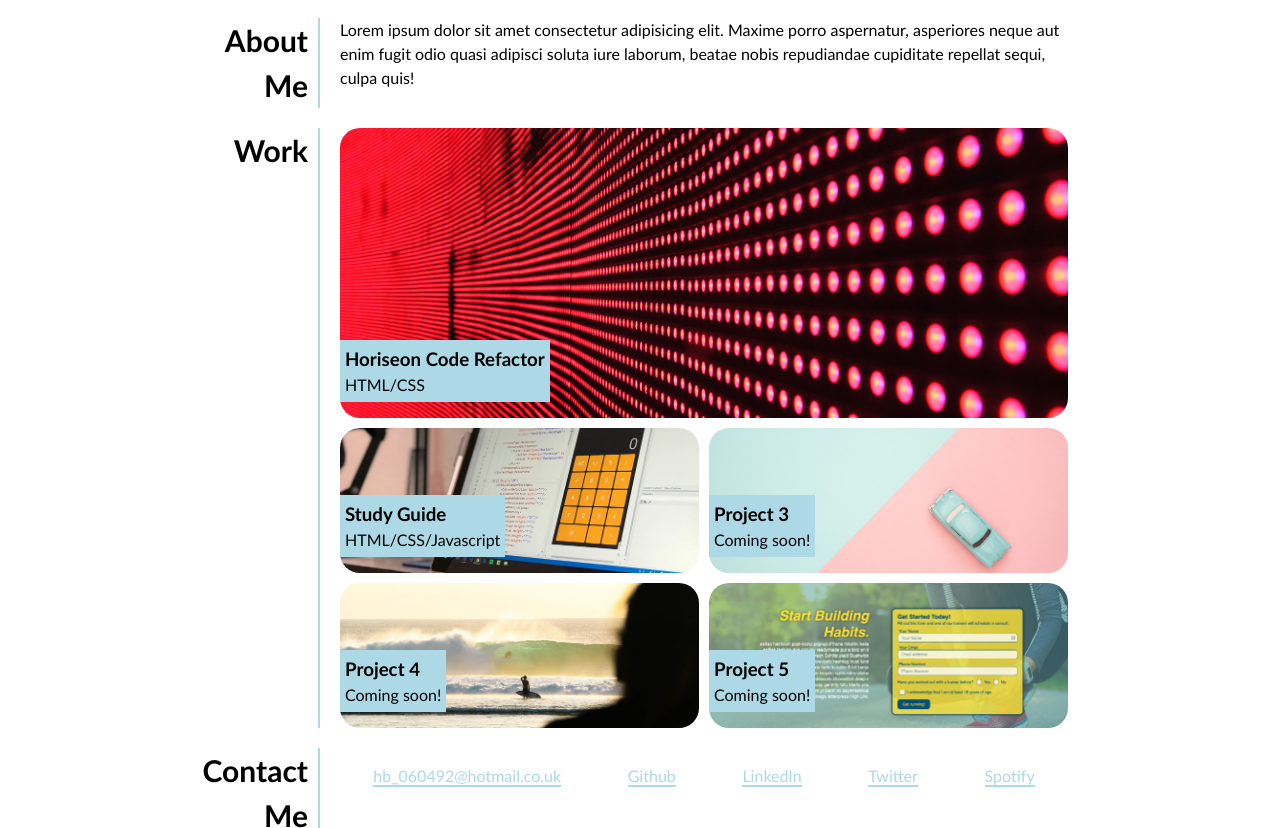
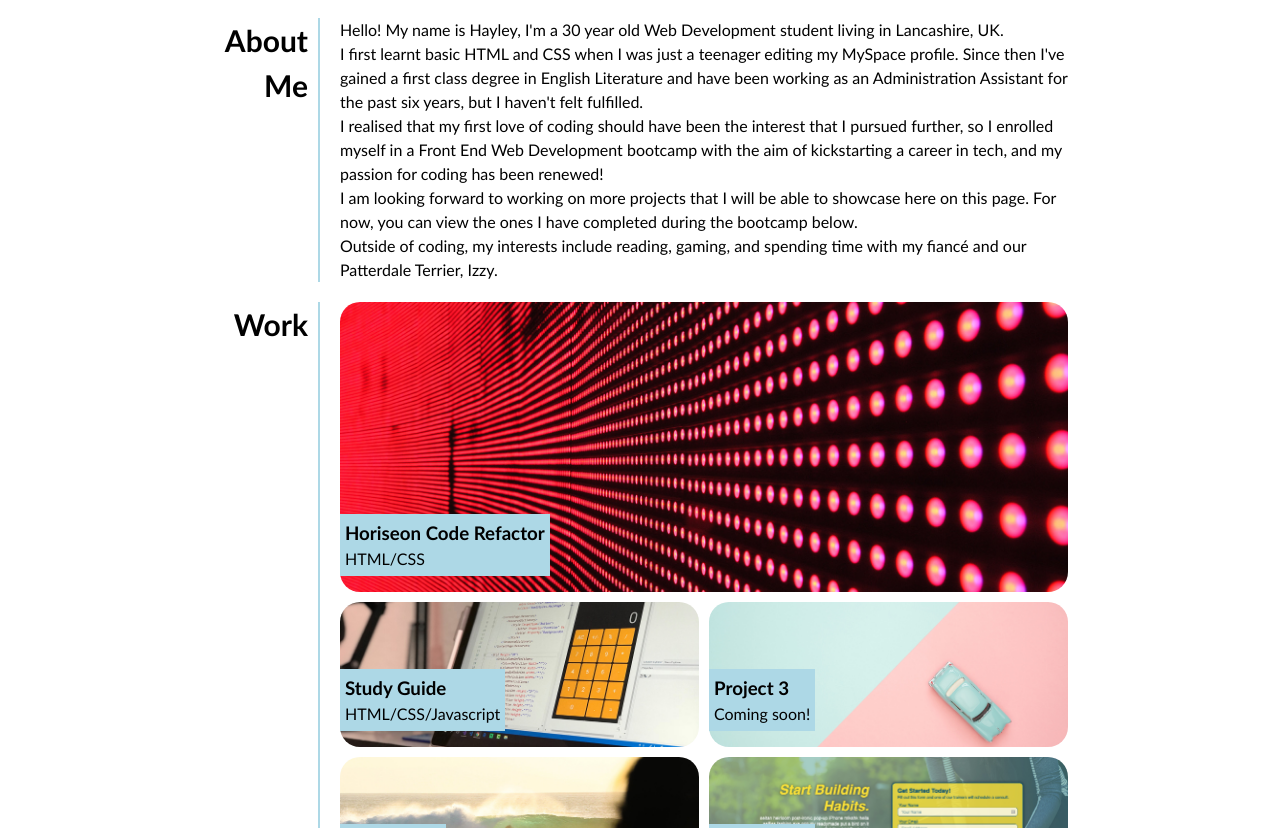
Before and after one commit to codenamehaylz/portfolio, a plain HTML site: page index.html in a window 1280 px wide. Shown: the part 272-1100 px from the top of the page. Drawn offline with Linux system fonts and the light colour scheme.

Commit message:
added about me content

```diff
--- a/index.html
+++ b/index.html
@@ -34,7 +34,16 @@
     <!-- about me -->
     <section class="page-section" id="about">
       <h2>About Me</h2>
-      <p>Lorem ipsum dolor sit amet consectetur adipisicing elit. Maxime porro aspernatur, asperiores neque aut enim fugit odio quasi adipisci soluta iure laborum, beatae nobis repudiandae cupiditate repellat sequi, culpa quis!</p>
+      <p>Hello! My name is Hayley, I'm a 30 year old Web Development student living in Lancashire, UK.
+      <br>
+      I first learnt basic HTML and CSS when I was just a teenager editing my MySpace profile. Since then I've gained a first class degree in English Literature and have been working as an Administration Assistant for the past six years, but I haven't felt fulfilled.
+      <br>
+      I realised that my first love of coding should have been the interest that I pursued further, so I enrolled myself in a Front End Web Development bootcamp with the aim of kickstarting a career in tech, and my passion for coding has been renewed!
+      <br>
+      I am looking forward to working on more projects that I will be able to showcase here on this page. For now, you can view the ones I have completed during the bootcamp below.
+      <br>
+      Outside of coding, my interests include reading, gaming, and spending time with my fiancé and our Patterdale Terrier, Izzy.
+      </p>
     </section>
 
     <!-- portfolio container -->
@@ -43,14 +52,14 @@
       <!--Created div sections for links to projects-->
       <div id="work-grid">
 
-        <a href="https://codenamehaylz.github.io/horiseon-code-refactor/" class="wg-item" id="project1">
+        <a href="https://codenamehaylz.github.io/horiseon-code-refactor/" class="wg-item" id="project1" target="_blank">
           <div class="wg-item-label">
             <h3>Horiseon Code Refactor</h3>
             <p>HTML/CSS</p>
           </div>
         </a>
 
-        <a href="#" class="wg-item" id="project2">
+        <a href="https://codenamehaylz.github.io/prework-study-guide/" class="wg-item" id="project2" target="_blank">
           <div class="wg-item-label">
             <h3>Study Guide</h3>
             <p>HTML/CSS/Javascript</p>
```
